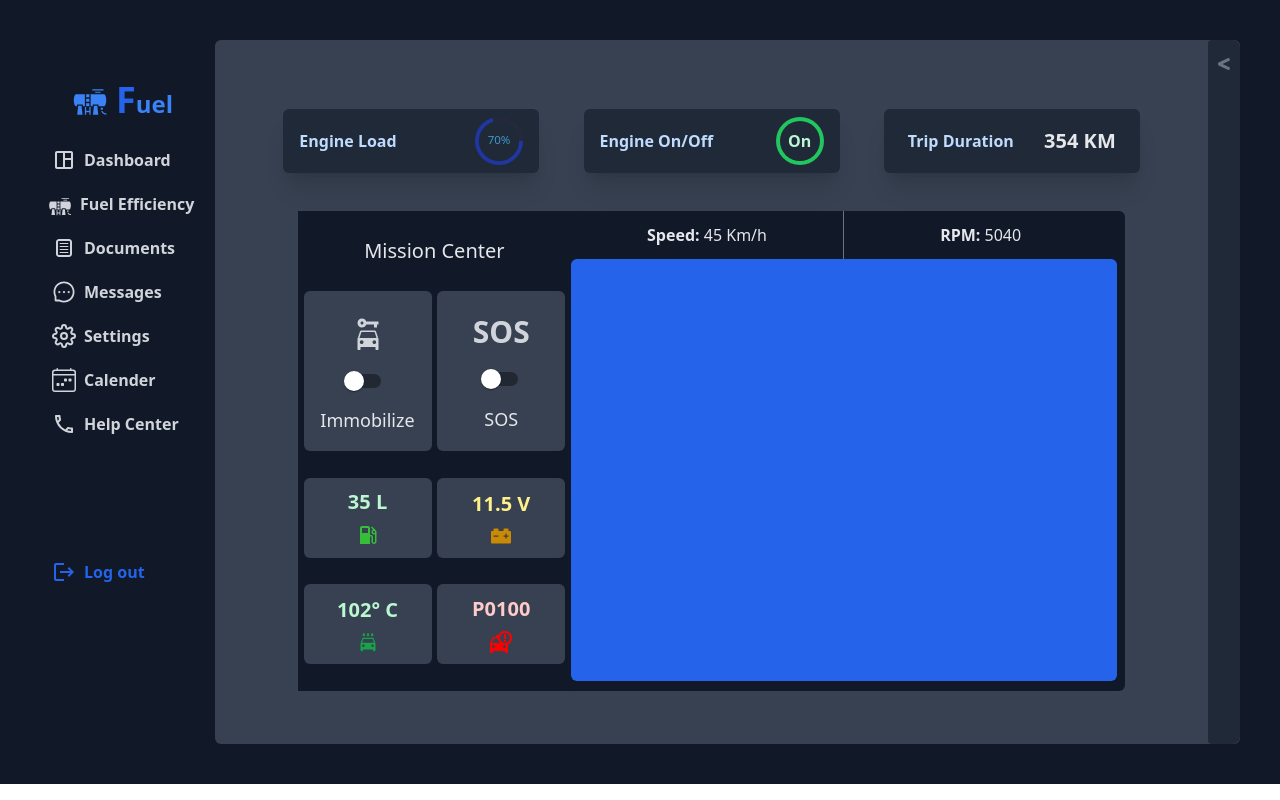
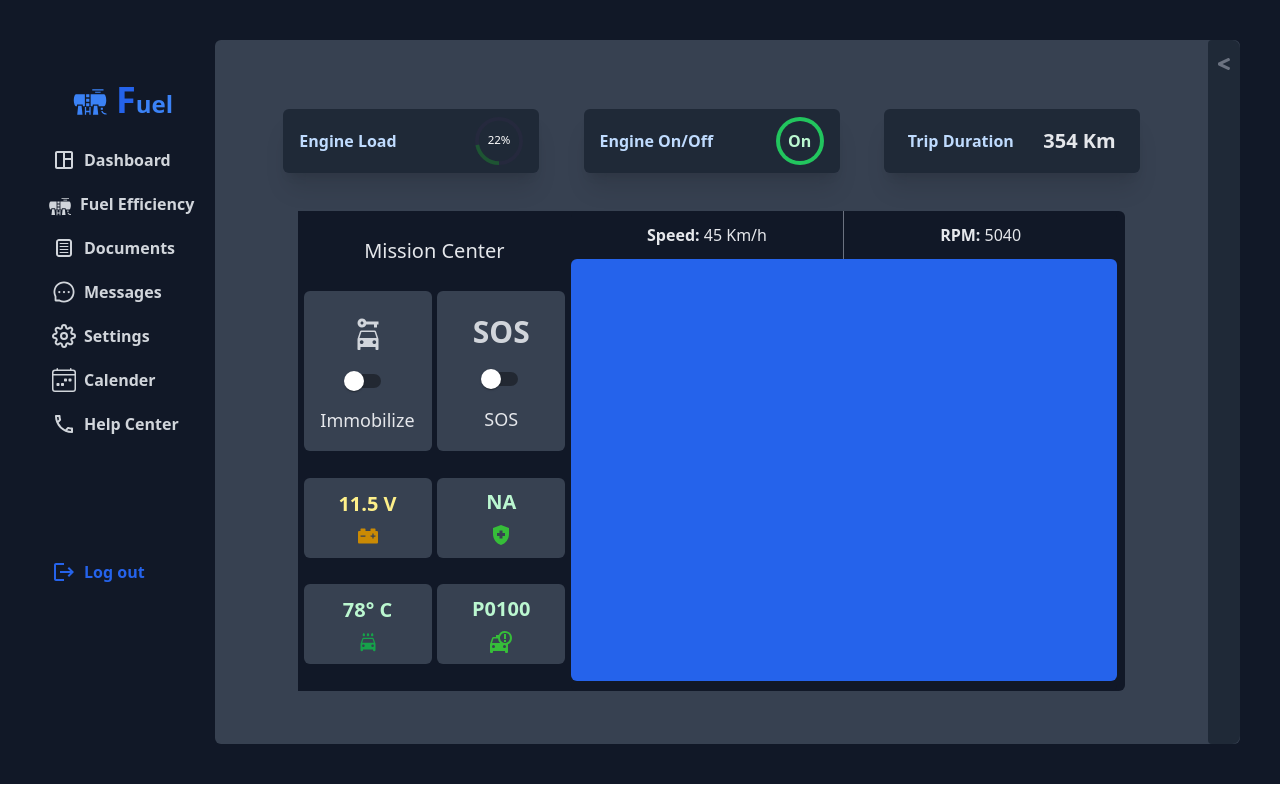
Before and after one commit to RohanSingh182003/Admin-Dashboard, a React (Vite) app: page / in a window 1280 px wide. Built offline with nearby package versions, Linux system fonts and the light colour scheme.

Commit message:
adding dynamic data in components

```diff
--- a/src/Components/DashBoard.jsx
+++ b/src/Components/DashBoard.jsx
@@ -5,7 +5,7 @@ import TripDuration from "./TopCards/TripDuration"
 import Battery from "./MissionCenter/Battery";
 import CarTemperature from "./MissionCenter/CarTemperature";
 import Diagonastic from "./MissionCenter/Diagonastic";
-import Fuel from "./MissionCenter/Fuel";
+import CarHealth from "./MissionCenter/CarHealth";
 import Immobilization from "./MissionCenter/Immobilization";
 import Sos from "./MissionCenter/Sos";
 import Box from "@mui/material/Box";
@@ -78,7 +78,7 @@ const DashBoard = () => {
       </Box>
     </Modal>
       <div className="flex flex-wrap justify-evenly items-center w-full my-4 px-4 md:px-0 xl:px-6">
-        <EngineLoad props={{load:70}}/>
+        <EngineLoad props={{load:22}}/>
         <EngineOnOff props={{state:'on'}}/>
         <TripDuration props={{duration: 354}}/>
       </div>
@@ -90,12 +90,12 @@ const DashBoard = () => {
           <Sos/>
           </div>
           <div className="flex justify-evenly mb-2">
-            <Fuel props={{fuelAmount:35}}/>
             <Battery props={{voltage: 11.5}}/>
+            <CarHealth props={{carHealthAmount:'NA', dtc:false}}/>
           </div>
           <div className="flex justify-evenly mb-2">
-            <CarTemperature props={{temperature:102}}/>
-            <Diagonastic props={{dgc:true}}/>
+            <CarTemperature props={{temperature:78}}/>
+            <Diagonastic props={{dtc:false}}/>
           </div>
         </div>
         {/* map section */}
--- /dev/null
+++ b/src/Components/MissionCenter/CarHealth.jsx
@@ -0,0 +1,18 @@
+import React from 'react'
+import { MdHealthAndSafety } from 'react-icons/md';
+
+const Fuel = ({props}) => {
+  let carHealth = props.carHealthAmount
+  let color = '#36bd39';
+  if(props.dtc){
+    color = 'red';
+  }
+  return (
+    <div className="w-32 h-20 bg-gray-700 rounded-md p-1 flex flex-col items-center justify-evenly">
+        <p className={`text-xl font-bold text-${props.dtc?'red':'green'}-200`}>{carHealth}</p>
+        <MdHealthAndSafety style={{ color: color, fontSize: '1.5rem' }}/>
+    </div>
+  )
+}
+
+export default Fuel
--- a/src/Components/MissionCenter/CarTemperature.jsx
+++ b/src/Components/MissionCenter/CarTemperature.jsx
@@ -4,13 +4,13 @@ import React from 'react'
 const CarTemperature = ({props}) => {
   let temperature = props.temperature;
   let color;
-  if(temperature>= 87 && temperature < 103){
+  if( temperature < 90){
     color = 'green';
   }
-  else if(temperature >= 103 && temperature < 150){
+  else if(temperature >= 90 && temperature < 96){
     color = 'yellow';
   }
-  else if(temperature >= 150){
+  else if(temperature >= 96){
     color = 'red';
   }
   else{
--- a/src/Components/MissionCenter/Diagonastic.jsx
+++ b/src/Components/MissionCenter/Diagonastic.jsx
@@ -2,7 +2,7 @@ import React from 'react'
 import TaxiAlertIcon from '@mui/icons-material/TaxiAlert';
 
 const Diagonastic = ({props}) => {
-  let diagonastic = props.dgc;
+  let diagonastic = props.dtc;
   let color = '#36bd39';
   if(diagonastic){
     color = 'red';
--- a/src/Components/MissionCenter/Fuel.jsx
+++ /dev/null
@@ -1,18 +0,0 @@
-import React from 'react'
-import LocalGasStationIcon from '@mui/icons-material/LocalGasStation';
-
-const Fuel = ({props}) => {
-  let fuel = props.fuelAmount
-  let color = '#36bd39';
-  if(fuel<=10){
-    color = 'red';
-  }
-  return (
-    <div className="w-32 h-20 bg-gray-700 rounded-md p-1 flex flex-col items-center justify-evenly">
-        <p className={`text-xl font-bold text-${fuel<=10?'red':'green'}-200`}>{fuel} L</p>
-        <LocalGasStationIcon style={{ color: color, fontSize: '1.5rem' }}/>
-    </div>
-  )
-}
-
-export default Fuel
--- a/src/Components/Others/ProfileSection.jsx
+++ b/src/Components/Others/ProfileSection.jsx
@@ -5,6 +5,15 @@ import { ImCross } from 'react-icons/im';
 
 
 const ProfileSection = ({props}) => {
+  let vehicleOn = true
+  let name = 'Mike Smith'
+  let vehicleNumber = 'ER 14 D 9549'
+  let vehicleLocation = 'Gurz Old Center'
+  let speed = 140
+  let altitude = '154'
+  let direction = 'NE'
+  let driverName = 'Ryan Renolds'
+  let driverLocation = 'USA'
   return (
     <div className="flex flex-col items-center justify-start mx-2 absolute right-4 top-2 bg-gray-800 py-4 rounded-lg z-10 lg:z-0 -mr-6 -mt-3 lg:mr-4 lg:mt-0">
         <ImCross onClick={()=>{props.setLogin(!props.login)}} className='lg:hidden right-1 top-1 text-gray-600 absolute text-md'/>
@@ -16,7 +25,7 @@ const ProfileSection = ({props}) => {
                   <img className="rounded-lg shadow-md h-full object-cover" src="https://encrypted-tbn0.gstatic.com/images?q=tbn:ANd9GcTaytfpFF7DhpFlyNStvoSloA_hGLvMD2CmcIomfVdv&s" alt="" />
                 </div>
                 <div>
-                  <div className="w-24 mx-2 text-gray-200 flex"><p className="text-sm"> Mike Smith</p> <AiOutlineDown className="text-xs mt-1 mx-1 text-gray-400" /></div>
+                  <div className="w-24 mx-2 text-gray-200 flex"><p className="text-sm">{name}</p> <AiOutlineDown className="text-xs mt-1 mx-1 text-gray-400" /></div>
                   {/* <p className="mx-2 text-xs text-gray-300">Admin</p> */}
                 </div>
               </div>
@@ -24,8 +33,8 @@ const ProfileSection = ({props}) => {
             <div className="rounded-md shadow-2xl mt-2">
               <div className="px-4 py-2">
                 <div>
-                  <p className="text-gray-200">ER 14 D 9549</p>
-                  <p className="text-xs text-gray-400">Gurz Old Center</p>
+                  <p className="text-gray-200">{vehicleNumber}</p>
+                  <p className="text-xs text-gray-400">{vehicleLocation}</p>
                 </div>
                 <div className="w-56 h-36 rounded-md mx-auto my-2 flex items-center">
                   <img className="rounded-md" src="https://images.freeimages.com/images/previews/7ed/truck-1560934.jpg" alt="" />
@@ -33,19 +42,19 @@ const ProfileSection = ({props}) => {
                 <div className="my-2 flex justify-evenly">
                   <div>
                     <p className="text-xs text-gray-400">Speed</p>
-                    <p className="text-sm text-gray-200">140 km/h</p>
+                    <p className="text-sm text-gray-200">{speed} km/h</p>
                   </div>
                   <div>
                     <p className="text-xs text-gray-400">Altitude</p>
-                    <p className="text-sm text-gray-200">154 m</p>
+                    <p className="text-sm text-gray-200">{altitude} m</p>
                   </div>
                   <div>
                     <p className="text-xs text-gray-400">Direction</p>
-                    <p className="text-sm text-gray-200">NE</p>
+                    <p className="text-sm text-gray-200">{direction}</p>
                   </div>
                 </div>
                 <div className="bg-gray-800 shadow-xl w-56 lg:h-24 rounded-md mx-auto mt-6 p-2">
-                  <div className="w-6 h-6 rounded-full bg-blue-500 -mt-5 ml-2 p-1">
+                  <div className={`w-6 h-6 rounded-full bg-${vehicleOn?'blue':'red'}-500 -mt-5 ml-2 p-1`}>
                     <GiAerialSignal className="font-semibold text-gray-200 -mt-1 -ml-1 lg:mt-0 lg:ml-0" />
                   </div>
                   <div className="flex justify-between text-gray-200 font-semibold">
@@ -66,8 +75,8 @@ const ProfileSection = ({props}) => {
                     <img className="rounded-md h-full object-cover" src="https://encrypted-tbn0.gstatic.com/images?q=tbn:ANd9GcSBL-8_Qb0fNJjUsAGBhvi8VTGx_daWwBDGQg&usqp=CAU" alt="" />
                   </div>
                   <div>
-                    <p className="text-gray-200 text-sm">Kevin Pitersian</p>
-                    <p className="text-gray-400 text-xs">USA</p>
+                    <p className="text-gray-200 text-sm">{driverName}</p>
+                    <p className="text-gray-400 text-xs">{driverLocation}</p>
                   </div>
                   <div>
                     <p className="text-xs text-gray-200 p-2">42 Trips</p>
--- a/src/Components/TopCards/EngineLoad.jsx
+++ b/src/Components/TopCards/EngineLoad.jsx
@@ -4,6 +4,19 @@ import "react-circular-progressbar/dist/styles.css";
 
 const EngineLoad = ({ props }) => {
   const percentage = props.load;
+  let red = '217, 34, 28'
+  let yellow = '242, 252, 5'
+  let green = '10, 237, 19'
+  let color;
+  if(percentage <= 30){
+    color = green;
+  }
+  else if(percentage > 30 && percentage <= 60){
+    color = yellow;
+  }
+  else{
+    color = red;
+  }
   return (
     <div className="bg-gray-800 py-2 px-4 flex justify-between items-center w-full md:w-64 rounded-md shadow-xl">
       <p className="text-blue-200 font-bold">Engine Load</p>
@@ -12,12 +25,12 @@ const EngineLoad = ({ props }) => {
           value={percentage}
           text={`${percentage}%`}
           styles={buildStyles({
-            rotation: 0.25,
+            rotation: 0.50,
             strokeLinecap: "butt",
             textSize: "1.5rem",
             pathTransitionDuration: 0.5,
-            pathColor: `rgba(31, 60, 207, ${percentage / 100})`,
-            // textColor: 'green',
+            pathColor: `rgba(${color}, ${percentage / 100})`,
+            textColor: 'white',
             fontWeight: "10px",
             trailColor: "#25293d",
             backgroundColor: "#0c0961",
--- a/src/Components/TopCards/TripDuration.jsx
+++ b/src/Components/TopCards/TripDuration.jsx
@@ -4,7 +4,7 @@ const TripDuration = ({props}) => {
   return (
     <div className='bg-gray-800 py-2 px-6 flex justify-between items-center w-full md:w-64 rounded-md shadow-xl'>
         <p className='text-blue-200 font-bold'>Trip Duration</p>
-        <div className='h-12 grid place-items-center text-xl text-gray-200 font-bold'>{props.duration} KM</div>
+        <div className='h-12 grid place-items-center text-xl text-gray-200 font-bold'>{props.duration} Km</div>
     </div>
   )
 }
```
